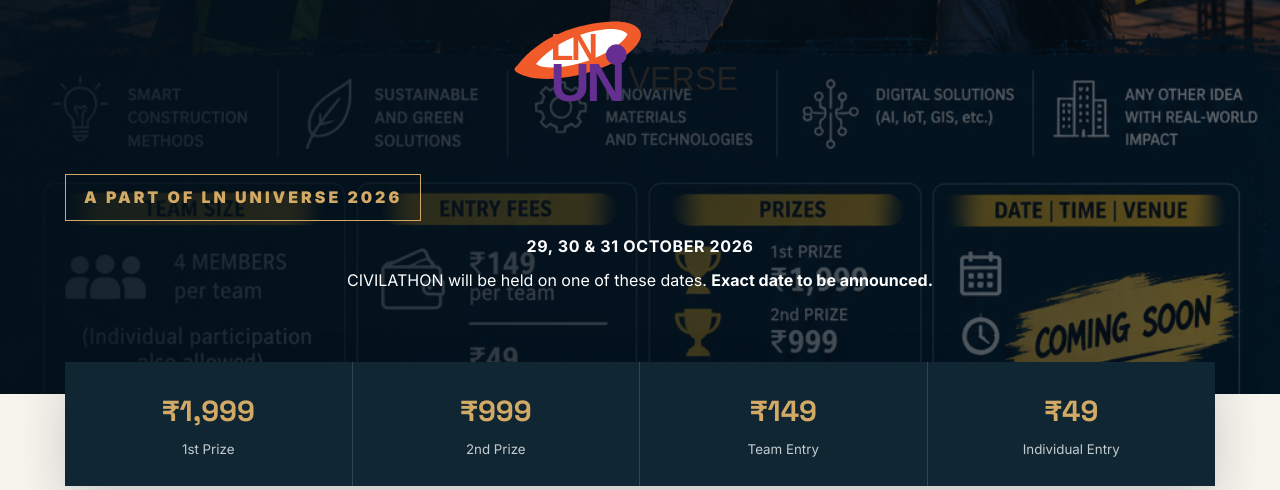
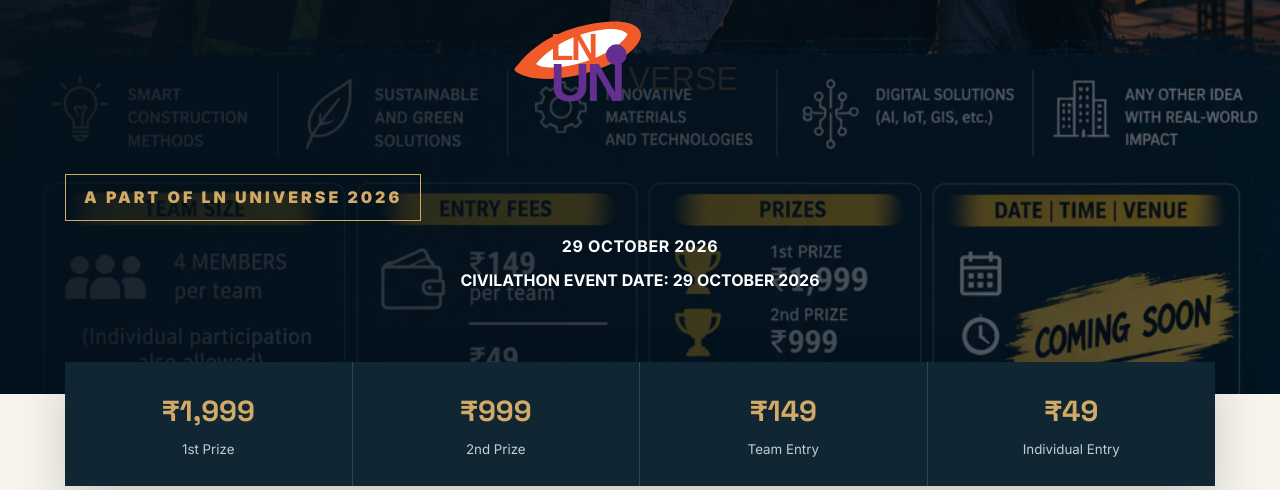
Before and after one commit to atharvdubey2609-debug/CIVILATHON2026, a Flask app: page / in a window 1280 px wide. Shown: the part 621-1111 px from the top of the page. Run offline with Flask 3, Linux system fonts and the light colour scheme.

Commit message:
Update CIVILATHON event date to 29 October 2026

```diff
--- a/templates/index.html
+++ b/templates/index.html
@@ -15,8 +15,8 @@
   <p class="lead">An inter-college civil engineering innovation challenge where students identify real-world problems and transform research, engineering knowledge and creativity into practical solutions.</p>
   <div class="hero-actions"><a class="btn" href="/register">Registration Portal</a><a class="btn ghost" href="/about">Discover Civilathon</a></div>
   <div style="margin:22px auto 8px;text-align:center;"><img src="{{ url_for('static', filename='images/ln-universe-logo.svg') }}" alt="LN Universe" style="width:min(260px,70%);height:auto;display:inline-block;"></div><div class="soon">A PART OF LN UNIVERSE 2026</div>
-  <p style="margin:12px auto 0;max-width:620px;text-align:center;font-weight:700;letter-spacing:.04em;">29, 30 &amp; 31 OCTOBER 2026</p>
-  <p style="margin:6px auto 0;max-width:620px;text-align:center;">CIVILATHON will be held on one of these dates. <strong>Exact date to be announced.</strong></p>
+  <p style="margin:12px auto 0;max-width:620px;text-align:center;font-weight:700;letter-spacing:.04em;">29 OCTOBER 2026</p>
+  <p style="margin:6px auto 0;max-width:620px;text-align:center;"><strong>CIVILATHON EVENT DATE: 29 OCTOBER 2026</strong></p>
 </div></section>
 <section class="stats"><div><b>₹1,999</b><small>1st Prize</small></div><div><b>₹999</b><small>2nd Prize</small></div><div><b>₹149</b><small>Team Entry</small></div><div><b>₹49</b><small>Individual Entry</small></div></section>
 <section class="wrap section"><p class="eyebrow">THE CHALLENGE</p><h2 class="title">Turn real problems into <span>real solutions.</span></h2><p class="intro">Civilathon is built to give students a platform to move beyond classroom theory. Participants are encouraged to observe challenges around construction and infrastructure, research the existing scenario, identify gaps and propose solutions that are technically sound, feasible and capable of creating measurable impact.</p><div class="cards"><article><b>01 · IDENTIFY</b><h3>Find a problem worth solving</h3><p>Start with a genuine civil engineering challenge. It may come from construction sites, transportation, water management, structures, surveying, sustainability, urban infrastructure or any emerging technology.</p></article><article><b>02 · INNOVATE</b><h3>Develop an engineering solution</h3><p>Use research, design thinking, engineering principles and technology to develop a solution. A working prototype is not compulsory; a well-researched and practical concept is equally welcome.</p></article><article><b>03 · IMPACT</b><h3>Show why it can matter</h3><p>Explain feasibility, implementation, resources, cost considerations, scalability and the technical, environmental, social or economic impact your solution could create.</p></article></div></section>
```
